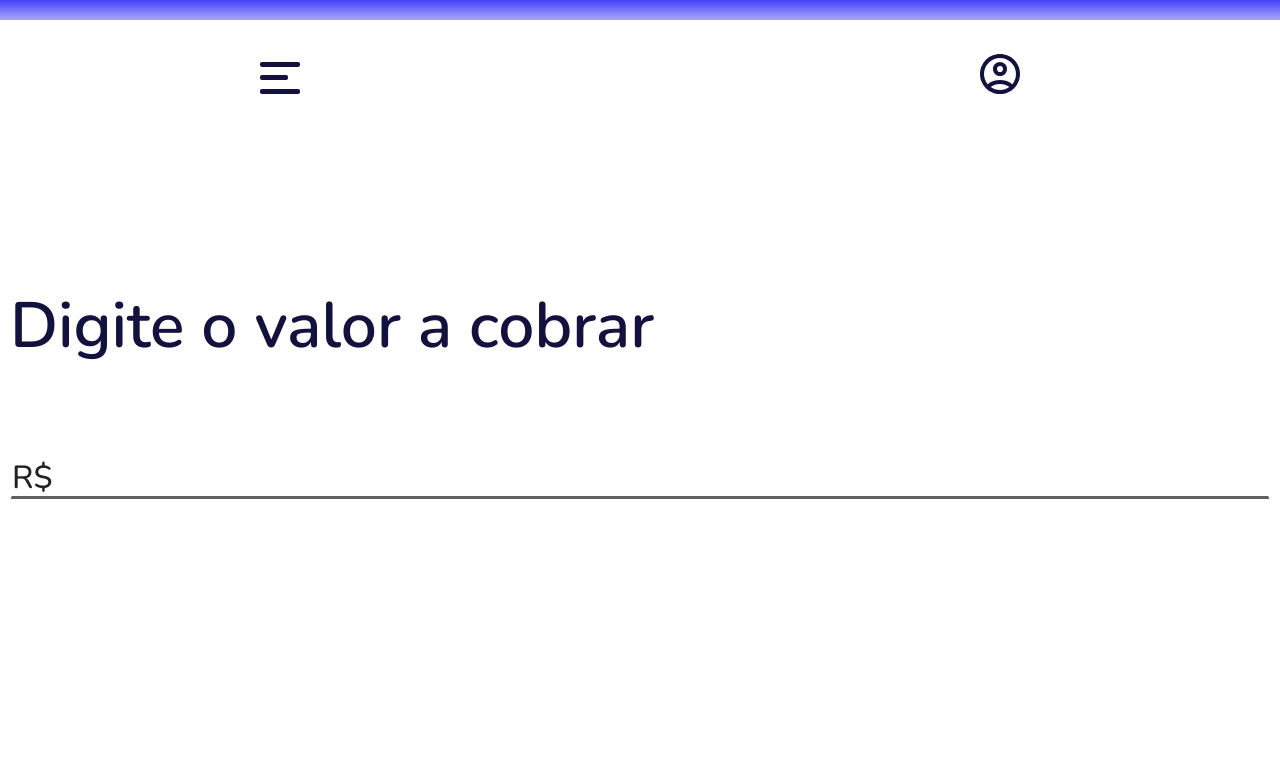
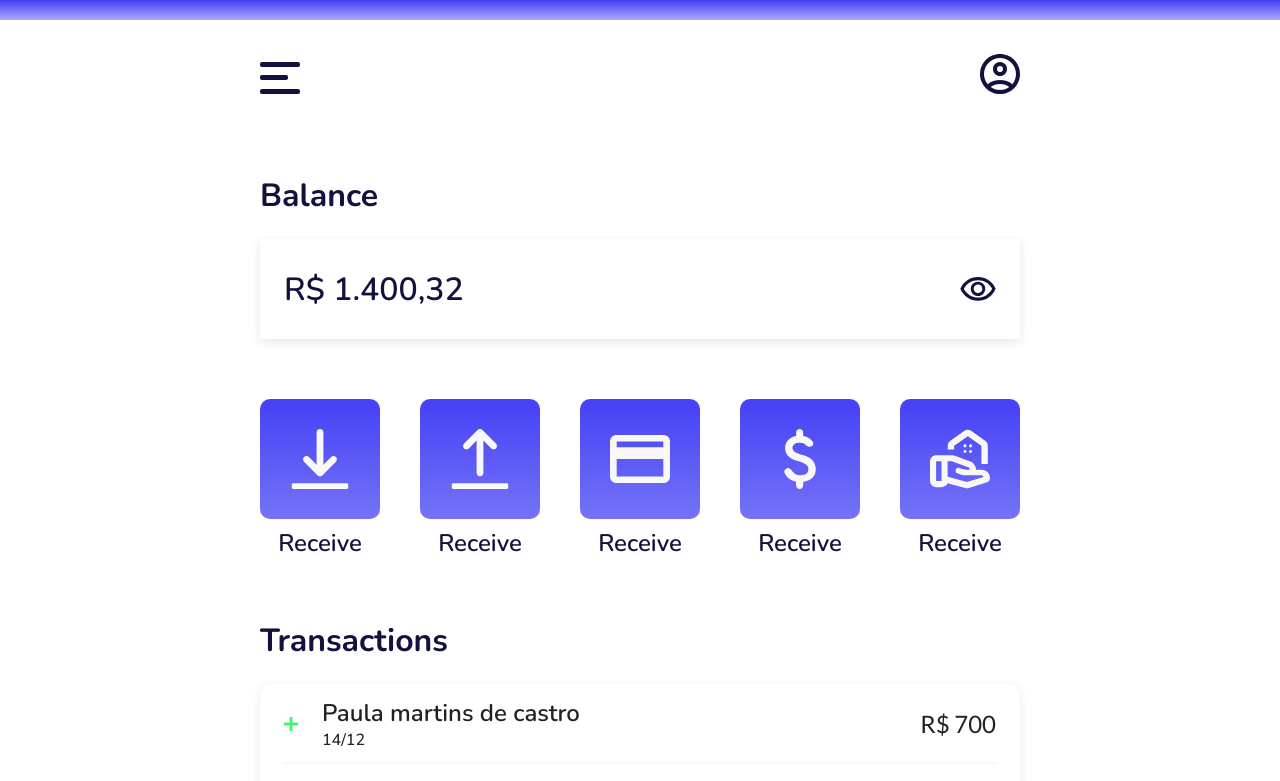
Before and after one commit to joaomanoelsm/Paybank, a React (Create React App) app: page / in a window 1280 px wide. Shown: the top 781 px of the page. Built offline with nearby package versions, Linux system fonts and the light colour scheme.

Commit message:
atulizando

```diff
--- a/src/App.js
+++ b/src/App.js
@@ -7,7 +7,7 @@ function App() {
   return (
     <>
       <Header />
-      <Input />
+      <Bank />
     </>
   );
 }
```
